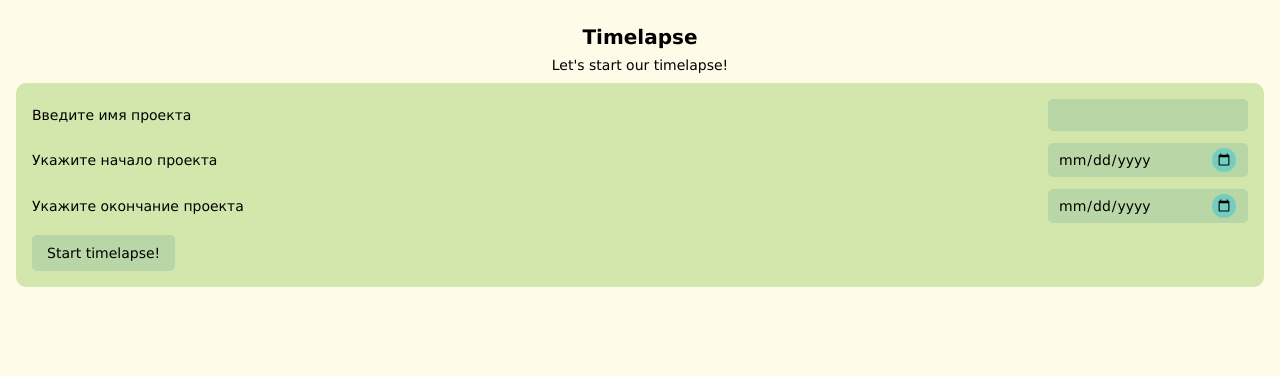
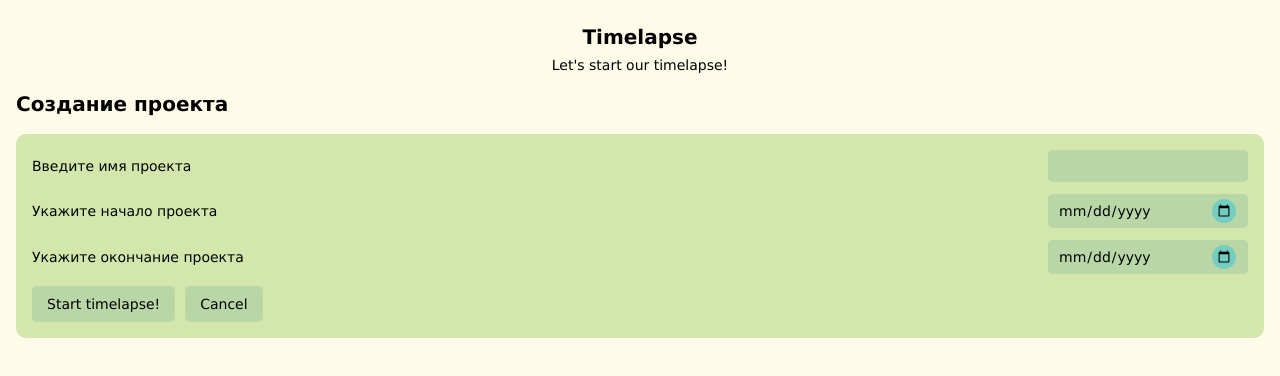
Before and after one commit to ann4ann/Timelapse, a React (Create React App) app: page / in a window 1280 px wide. Shown: the top 376 px of the page. Built offline with nearby package versions, Linux system fonts and the light colour scheme.

Commit message:
added cancel buttons in forms, fixed styles

```diff
--- a/src/App.tsx
+++ b/src/App.tsx
@@ -44,7 +44,7 @@ function App() {
         setProjectData(data)
         setProjectInEditing(false)
     };
-    const onStageFormSubmit = async (data: any) => {
+    const onStageFormSubmit = (data: any) => {
         console.log(data)
         const newStages = [
             ...projectStages,
@@ -67,19 +67,21 @@ function App() {
                     {projectInEditing &&
                         <CreateProjectForm
                             onSubmit={onProjectFormSubmit}
+                            onCancel={toggleProjectInEditing}
                         />
                     }
                     {!projectInEditing && !stagesInEditing &&
                         <>
-                            <ProjectInfo
-                            onClick={toggleProjectInEditing}
-                            />
+                            <ProjectInfo onClick={toggleProjectInEditing} />
                             <Timelapse />
                             <Button text="add stage" onClick={toggleStagesInEditing} />
                         </>
                     }
                     {stagesInEditing &&
-                        <AddProjectStageForm onSubmit={onStageFormSubmit}/>
+                        <AddProjectStageForm
+                            onSubmit={onStageFormSubmit}
+                            onCancel={toggleStagesInEditing}
+                        />
                     }
                 </div>
             </StagesProvider>
--- a/src/app/components/common/Button/Button.module.css
+++ b/src/app/components/common/Button/Button.module.css
@@ -25,3 +25,7 @@
 .button:hover::before {
     transform: translate(-50%, -50%) scaleX(100%);
 }
+
+.button + .button {
+    margin-left: 10px;
+}
--- a/src/app/components/ui/AddProjectStageForm/AddProjectStageForm.tsx
+++ b/src/app/components/ui/AddProjectStageForm/AddProjectStageForm.tsx
@@ -2,27 +2,35 @@ import React, {memo} from "react";
 import {Form} from "../../common/Form/Form";
 import {Button} from "../../common/Button/Button";
 import {Input} from "../../common/Input/Input/Input";
+import {Text} from "../../common/Text/Text";
 
 interface AddProjectStageProps {
     onSubmit: (data: any) => void,
+    onCancel: () => void,
 }
 
 const tempDate = {
     dateStr: "",
-    dateName: ""
+    dateName: "",
 }
 
 export const AddProjectStageForm = memo((props: AddProjectStageProps) => {
     const {
         onSubmit,
+        onCancel,
     } = props
 
 
+
     return (
-        <Form onSubmit={onSubmit} defaultValues={tempDate} >
-            <Input name="dateName" label="Введите название этапа"/>
-            <Input name="dateStr" label="Укажите дату окончания этапа" inputType="date"/>
-            <Button text="Confirm" type="submit"/>
-        </Form>
+        <>
+            <Text title="Добавление этапа проекта" />
+            <Form onSubmit={onSubmit} defaultValues={tempDate} >
+                <Input name="dateName" label="Введите название этапа"/>
+                <Input name="dateStr" label="Укажите дату окончания этапа" inputType="date"/>
+                <Button text="Confirm" type="submit"/>
+                <Button text="Cancel" onClick={onCancel}/>
+            </Form>
+        </>
     )
 })
--- a/src/app/components/ui/CreateProjectForm/CreateProjectForm.tsx
+++ b/src/app/components/ui/CreateProjectForm/CreateProjectForm.tsx
@@ -3,25 +3,32 @@ import {Input} from "../../common/Input/Input/Input";
 import {Button} from "../../common/Button/Button";
 import {Form} from "../../common/Form/Form";
 import {ProjectContext} from "../../../providers";
+import {Text} from "../../common/Text/Text";
 
 interface CreateProjectFormProps {
     onSubmit: (data: any) => void,
+    onCancel: () => void,
 }
 
 export const CreateProjectForm = memo((props: CreateProjectFormProps) => {
     const {
         onSubmit,
+        onCancel,
     } = props
 
     const projectData = useContext(ProjectContext)
 
     return (
+        <>
+            <Text title="Создание проекта" />
             <Form onSubmit={onSubmit} defaultValues={projectData}>
                 <Input name="projectName" label="Введите имя проекта"/>
                 <Input name="startDate" label="Укажите начало проекта" inputType="date" />
                 <Input name="endDate" label="Укажите окончание проекта" inputType="date" />
                 {/*<Select name="urgently" label="Важность проекта" options={["Urgent", "Not urgent"]} />*/}
                 <Button text="Start timelapse!" type="submit"/>
+                <Button text="Cancel" onClick={onCancel}/>
             </Form>
+        </>
     )
 })
--- a/src/app/components/ui/Timelapse/Timelapse.module.css
+++ b/src/app/components/ui/Timelapse/Timelapse.module.css
@@ -3,5 +3,6 @@
     min-height: 50px;
     background-color: var(--transperent-accent-color);
     padding: 10px;
+    margin-bottom: 15px;
     display: flex;
 }
```
Lines whose indentation alone changed are shown as unchanged.
